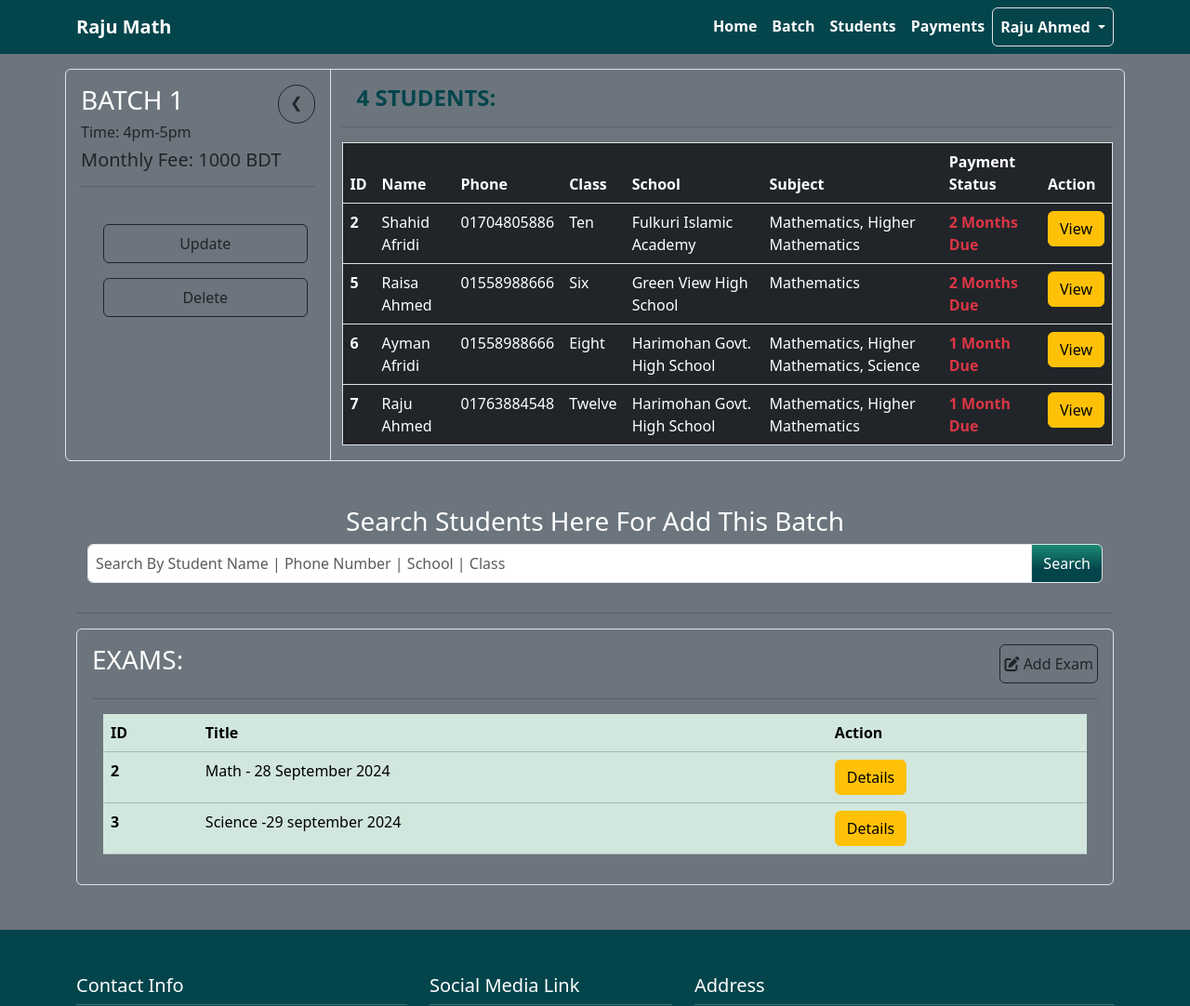
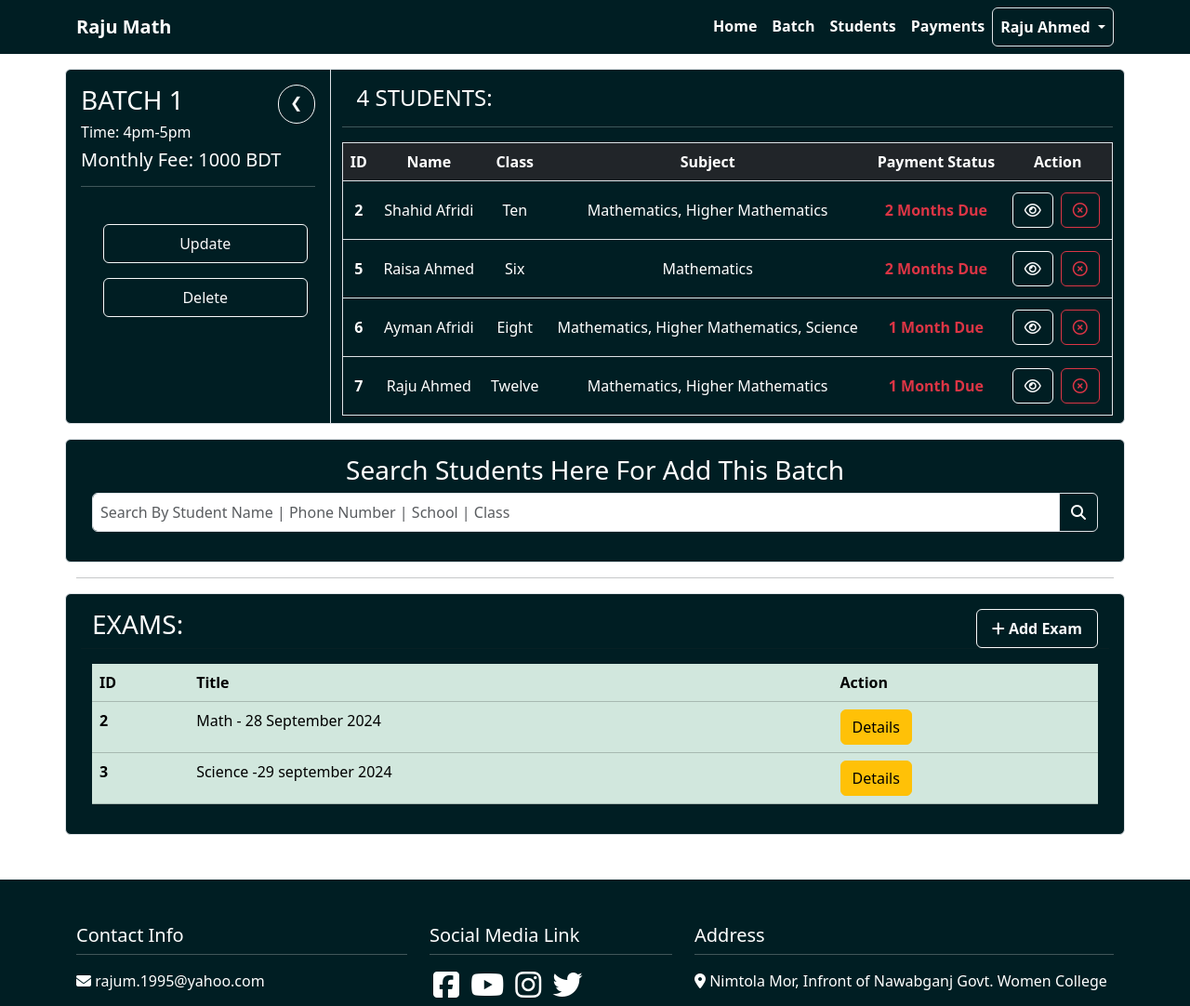
Before and after one commit to shahidafridi-swe/raju_math, a Django app: page /batches/batch_details/1/ in a window 1280 px wide. Shown: the top 1082 px of the page at 93% size. Run offline with Django 5.2, Linux system fonts and the light colour scheme; a user stored in the database is signed in; data comes from the database, SQL or seed files in the repository; both versions use the stored data as it was after the commit; some libraries are stand-ins or nearby versions.

Commit message:
UI design update

```diff
--- a/batches/templates/batches/batch_details.html
+++ b/batches/templates/batches/batch_details.html
@@ -2,61 +2,61 @@
 
 {% block content  %}
 {% load crispy_forms_tags %}
+<section class="container">
 
-<div class="row border mt-3 rounded">
+<div class="row border mt-3 rounded brand-color text-white">
     <div class="col-md-3 p-3 border-end">
         <div class='d-flex justify-content-between'>
             <h3 class='text-uppercase text-white'>{{ batch.title }}</h3>
-            <a class='btn btn-outline-dark rounded-pill' href="{% url 'batches' %}">&#10094;</a>
+            <a class='btn btn-outline-light rounded-pill' href="{% url 'batches' %}">&#10094;</a>
         </div>
         <h6>Time: {{ batch.time }}</h6>
         <h5>Monthly Fee: {{ batch.fee }} BDT</h5>
         <hr>
         <div class="p-3">
-            <a href="{% url "update_batch" batch.id %}" class="btn btn-outline-dark w-100 m-2 p-2">Update</a>
-            <a href="{% url "delete_batch" batch.id %}" class="btn btn-outline-dark w-100 m-2 p-2">Delete</a>
+            <a href="{% url "update_batch" batch.id %}" class="btn btn-outline-light w-100 m-2 p-2">Update</a>
+            <a href="{% url "delete_batch" batch.id %}" class="btn btn-outline-light w-100 m-2 p-2">Delete</a>
         </div>
     </div>
 
-    <div class="col-md-9">
-        <h4 class="my-text p-3 pb-0">{{batch.students.all.count}} STUDENT{{batch.students.all|pluralize:'S'}}:</h4>
+    <div class="col-md-9 ">
+        <h4 class="text-white p-3 pb-0">{{batch.students.all.count}} STUDENT{{batch.students.all|pluralize:'S'}}:</h4>
 
         <hr>
-        <div class="table-responsive">
-            <table class="table table-dark table-hover border rounded">
+        <div class="pb-2 table-responsive">
+            <table class="table table-hover border align-middle text-center m-0">
                 <thead>
                     <tr>
-                        <th scope="col">ID</th>
-                        <th scope="col">Name</th>
-                        <th scope="col">Phone</th>
-                        <th scope="col">Class</th>
-                        <th scope="col">School</th>
-                        <th scope="col">Subject</th>
-                        <th scope="col">Payment Status</th>
-                        <th scope="col">Action</th>
+                        <th class="bg-dark text-white" scope="col">ID</th>
+                        <th class="bg-dark text-white" scope="col">Name</th>
+                        <th class="bg-dark text-white" scope="col">Class</th>
+                        <th class="bg-dark text-white" scope="col">Subject</th>
+                        <th class="bg-dark text-white" scope="col">Payment Status</th>
+                        <th class="bg-dark text-white" scope="col">Action</th>
                     </tr>
                 </thead>
                 <tbody>
                     {% for student in batch.students.all %}
                     <tr>
-                        <th scope="row">{{student.id}}</th>
-                        <td>{{student.user.first_name}} {{student.user.last_name}}</td>
-                        <td>{{student.phone}}</td>
-                        <td>{{student.current_class}}</td>
-                        <td>{{student.school.name}}</td>
-                        <td>
+                        <th class="bg-transparent text-white" scope="row">{{student.id}}</th>
+                        <td class="bg-transparent text-white">{{student.user.first_name}} {{student.user.last_name}}</td>
+                        <td class="bg-transparent text-white">{{student.current_class}}</td>
+                        <td class="bg-transparent text-white">
                             {% for subject in student.subjects.all %}
                                 {{ subject.name }}{% if not forloop.last %}, {% endif %}
                             {% endfor %}
                         </td>
-                        <td>
+                        <td class="bg-transparent text-white">
                             {% if student.payment_due_month_count > 0 %}
                                 <span class="text-danger fw-bold">{{ student.payment_due_month_count }} Month{{ student.payment_due_month_count|pluralize }} Due</span>
                             {% else %}
                                 <span class="text-success fw-bold">All Paid</span>
                             {% endif %}
                         </td>
-                        <td><a href="{% url "student_details" student.id %}" class="btn btn-warning ">View</a></td>
+                        <td class="bg-transparent text-white">
+                            <a href="{% url "student_details" student.id %}" class="btn btn-outline-light "><i class="fa-regular fa-eye"></i></a>
+                            <a href="{% url "student_details" student.id %}" class="btn btn-outline-danger m-1"><i class="fa-regular fa-circle-xmark "></i></a>
+                        </td>
                     </tr>
                     {% endfor %}
                 </tbody>
@@ -65,47 +65,47 @@
     </div>
 </div>
 
-<div>
-    <div class="mt-5">
-        <h3 class="text-white text-center">Search Students Here For Add This Batch</h3>
+<div class="row mt-3  bg-banner border rounded">
+    <div class="p-3 ">
+        <h3 class="text-white  text-center">Search Students Here For Add This Batch</h3>
         <div class="container text-center pb-3">
             <form id="searchForm" action="" method="get">
                     <div class="input-group m-auto">
                         <input type="text" class="form-control p-2" placeholder="Search By Student Name | Phone Number | School | Class" aria-label="Search" name="search_query" value="{{ search_query }}">
-                        <button class="btn bg-banner text-white border" type="submit">Search</button>
+                        <button class="btn bg-banner text-white border" type="submit"><i class="fa-solid fa-magnifying-glass"></i></button>
                     </div>
             </form>
         </div>
     </div>
 {% if students %}
     <div class="container table-responsive">
-        <table class="table table-success table-hover">
+        <table class="table table-hover border align-middle text-center ">
             <thead>
                 <tr>
-                    <th scope="col">ID</th>
-                    <th scope="col">Name</th>
-                    <th scope="col">Phone</th>
-                    <th scope="col">Class</th>
-                    <th scope="col">School</th>
-                    <th scope="col">Action</th>
+                    <th class="bg-dark text-white" scope="col">ID</th>
+                    <th class="bg-dark text-white" scope="col">Name</th>
+                    <th class="bg-dark text-white" scope="col">Phone</th>
+                    <th class="bg-dark text-white" scope="col">Class</th>
+                    <th class="bg-dark text-white" scope="col">School</th>
+                    <th class="bg-dark text-white" scope="col">Action</th>
                 </tr>
             </thead>
             <tbody>
                 {% for student in students %}
                 <tr>
-                    <th scope="row">{{ student.id }}</th>
-                    <td>{{ student.user.first_name }} {{ student.user.last_name }}</td>
-                    <td>{{ student.phone }}</td>
-                    <td>{{ student.current_class }}</td>
-                    <td>{{ student.school.name }}</td>
-                    <td>
+                    <th class="bg-transparent text-white" scope="row">{{ student.id }}</th>
+                    <td class="bg-transparent text-white">{{ student.user.first_name }} {{ student.user.last_name }}</td>
+                    <td class="bg-transparent text-white">{{ student.phone }}</td>
+                    <td class="bg-transparent text-white">{{ student.current_class }}</td>
+                    <td class="bg-transparent text-white">{{ student.school.name }}</td>
+                    <td class="bg-transparent text-white">
                         {% if student in batch.students.all %}
-                        <button class="btn btn-warning" disabled>Already Added</button>
+                        <button class="btn btn-secondary" disabled>Already Added</button>
                         {% else %}
                         <form method="post" action="">
                             {% csrf_token %}
                             <input type="hidden" name="student_id" value="{{ student.id }}">
-                            <button type="submit" class="btn btn-warning">Add</button>
+                            <button type="submit" class="btn btn-outline-light fw-bold"><i class="fa-solid fa-plus"></i> ADD</button>
                         </form>
                         {% endif %}
                     </td>
@@ -121,10 +121,10 @@
 
 
 
-<div class="border rounded p-3">
+<div class="row border rounded p-3 bg-banner">
     <div class='d-flex justify-content-between'>
         <h3 class='text-uppercase text-white'>Exams:</h3>
-        <button class="btn btn-outline-dark p-1" data-bs-toggle="modal" data-bs-target="#addExamFormModal"><i class="fa fa-edit" ></i> Add Exam</button>
+        <button class="btn btn-outline-light fw-bold px-3" data-bs-toggle="modal" data-bs-target="#addExamFormModal"><i class="fa-solid fa-plus"></i> Add Exam</button>
 
 
     </div>
@@ -166,17 +166,18 @@
                 <h1 class="modal-title fs-5 text-white" id="addExamFormModalLabel">Add Exam Form</h1>
                 <button type="button" class="btn-close bg-danger" data-bs-dismiss="modal" aria-label="Close"></button>
             </div>
-            <div class="modal-body bg-banner pb-0">
+            <div class="modal-body bg-banner p-3">
                 <form method="POST" action="">
                     {% csrf_token %}
                     {{ exam_form|crispy }}
-                    <button type="submit" class="btn btn-primary">Add Exam</button>
+                    <button type="submit" class="btn btn-light">Add Exam</button>
                 </form>
             </div>
         </div>
     </div>
 </div>
 
+</section>
 
 
 {% endblock content %}
--- a/static/css/main.css
+++ b/static/css/main.css
@@ -1,17 +1,19 @@
 
 
 .brand-color {
-    background-color: rgb(4, 69, 76);
+    /* background-color: rgb(4, 69, 76); */
+    background-color: rgb(0, 30, 35);
 }
 .logo-color{
     color: rgb(253, 253, 253);
 }
 .bg-banner{
-    background: linear-gradient(180deg, rgba(27,139,115,1) 0%, rgba(4,69,76,1) 65%);
+    /* background: linear-gradient(180deg, rgba(27,139,115,1) 0%, rgba(4,69,76,1) 65%); */
+    background: rgb(0, 30, 35);
     /* background: linear-gradient(180deg, rgb(235, 123, 4) 0%, rgb(232, 113, 2) 65%); */
 }
 .my-text{
-    color: rgb(4, 69, 76);
+    color:rgb(0, 30, 35);
     font-weight: bold;
 }
 
--- a/students/templates/students/payments_list.html
+++ b/students/templates/students/payments_list.html
@@ -1,6 +1,7 @@
 {% extends "base.html" %}
 
 {% block content %}
+<section class="container">
 
 <div class="container mt-3 p-3 border border-dark rounded">
     <h3>Payment History ({{payments.count}})</h3>
@@ -67,5 +68,6 @@
     </div>
 
 </div>
+</section>
 
 {% endblock content %}
--- a/students/templates/students/students_list.html
+++ b/students/templates/students/students_list.html
@@ -1,6 +1,7 @@
 {% extends "base.html" %}
 
 {% block content %}
+<section class="container">
 
 <div class="container row mt-3">
     <div class="col-md-8">
@@ -62,5 +63,6 @@
         </tbody>
       </table>
 </div>
+</section>
 
 {% endblock content %}
--- a/templates/base.html
+++ b/templates/base.html
@@ -13,7 +13,7 @@
     <link rel="stylesheet" href="{% static 'css/main.css' %}">
   </head>
 
-  <body class="bg-secondary">
+  <body class="">
     <div>
       {% include "navbar.html" %}
     </div>
@@ -35,7 +35,7 @@
       {% endif %}
     </div>
 
-    <div class='container'>
+    <div class=''>
       {% block content %}{% endblock content %}
     </div>
 
```
Also changed, not shown: batches/templates/batches/available_batches.html (+14 -14 lines), batches/templates/batches/batches.html (+28 -24 lines), core/templates/core/home.html (+14 -10 lines), exams/templates/exams/exam_details.html (+24 -20 lines), exams/templates/exams/exam_update.html (+12 -7 lines), db.sqlite3.
